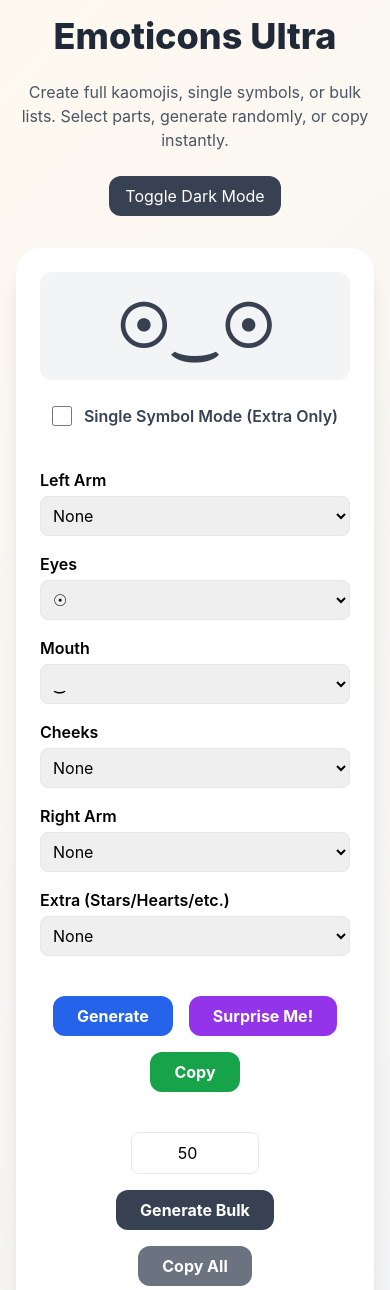
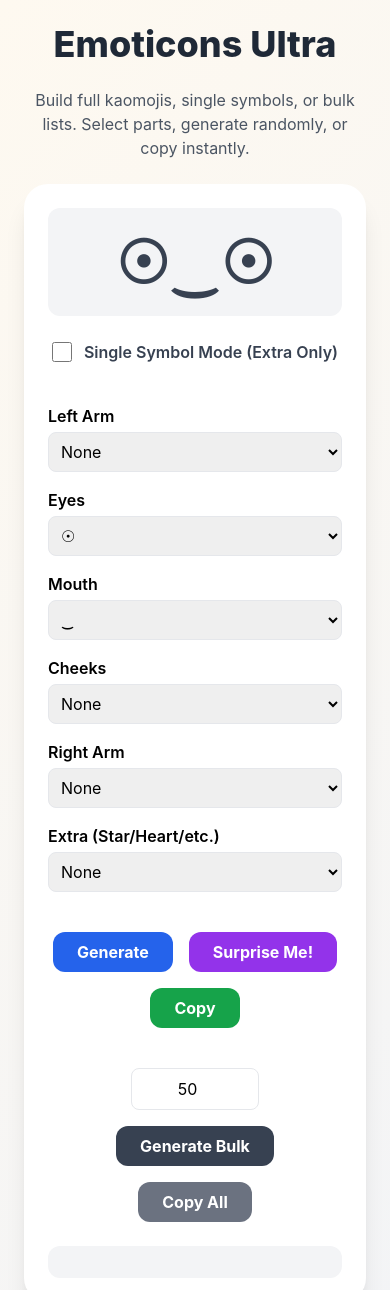
Before and after one commit to moshe888x/Emoticons-Ultra, a plain HTML site: page index.html in a window 390 px wide. Shown: the top 1290 px of the page. Drawn offline with nearby package versions, Linux system fonts and the light colour scheme.

Commit message:
index.html

```diff
--- a/index.html
+++ b/index.html
@@ -6,36 +6,30 @@
 <title>Emoticons Ultra</title>
 <script src="https://cdn.tailwindcss.com"></script>
 <style>
-  body { font-family: 'Inter', sans-serif; margin:0; padding:0; background: linear-gradient(135deg,#fef9f0,#f3f4f6); transition: background 0.3s;}
-  body.dark { background: linear-gradient(135deg,#1f2937,#111827); color:#f3f4f6;}
+  body { font-family: 'Inter', sans-serif; background: linear-gradient(135deg,#fef9f0,#f3f4f6); margin:0; padding:0; }
   .no-scrollbar::-webkit-scrollbar { display: none; }
   .no-scrollbar { -ms-overflow-style: none; scrollbar-width: none; }
-  .kaomoji-item:hover { transform: scale(1.1); background-color: #e5e7eb; transition: all 0.15s; cursor:pointer;}
-  body.dark .kaomoji-item:hover { background-color: #374151; }
+  .kaomoji-item:hover { background-color: #e5e7eb; cursor: pointer; transform: scale(1.1); transition: transform 0.15s; }
   .card { transition: transform 0.2s, box-shadow 0.2s; }
   .card:hover { transform: translateY(-5px); box-shadow: 0 10px 20px rgba(0,0,0,0.12); }
-  .btn { transition: all 0.2s; }
-  .btn:hover { transform: translateY(-2px); }
 </style>
 </head>
-<body class="flex flex-col items-center p-4 gap-6">
+<body class="flex flex-col items-center p-6 gap-6">
 
-<h1 class="text-4xl md:text-5xl font-extrabold text-gray-800 dark:text-gray-100 text-center">Emoticons Ultra</h1>
-<p class="text-gray-600 dark:text-gray-300 max-w-xl text-center">
-Create full kaomojis, single symbols, or bulk lists. Select parts, generate randomly, or copy instantly.
+<h1 class="text-4xl md:text-5xl font-extrabold text-gray-800 text-center">Emoticons Ultra</h1>
+<p class="text-gray-600 max-w-xl text-center">
+Build full kaomojis, single symbols, or bulk lists. Select parts, generate randomly, or copy instantly.
 </p>
 
-<button onclick="toggleDark()" class="px-4 py-2 bg-gray-700 dark:bg-gray-200 dark:text-gray-900 text-white rounded-xl mb-2 btn">Toggle Dark Mode</button>
-
-<div class="bg-white dark:bg-gray-800 p-6 md:p-8 rounded-3xl shadow-xl w-full max-w-6xl flex flex-col gap-6 card">
+<div class="bg-white p-6 md:p-8 rounded-3xl shadow-xl w-full max-w-6xl flex flex-col gap-6 card">
 
   <!-- Output -->
-  <div id="output" class="text-6xl md:text-8xl font-bold text-gray-700 dark:text-gray-200 text-center p-6 rounded-xl bg-gray-100 dark:bg-gray-700">(☉‿☉)</div>
+  <div id="output" class="text-6xl md:text-8xl font-bold text-gray-700 text-center p-6 rounded-xl bg-gray-100">(☉‿☉)</div>
 
   <!-- Single Symbol Toggle -->
   <div class="flex items-center justify-center gap-3 mb-4">
     <input type="checkbox" id="singleSymbolMode" class="w-5 h-5">
-    <label for="singleSymbolMode" class="font-semibold text-gray-700 dark:text-gray-300">Single Symbol Mode (Extra Only)</label>
+    <label for="singleSymbolMode" class="font-semibold text-gray-700">Single Symbol Mode (Extra Only)</label>
   </div>
 
   <!-- Part Selectors Grid -->
@@ -45,44 +39,38 @@ Create full kaomojis, single symbols, or bulk lists. Select parts, generate rand
     <div><label class="block font-semibold mb-1">Mouth</label><select id="mouth" class="w-full p-2 border rounded-lg"></select></div>
     <div><label class="block font-semibold mb-1">Cheeks</label><select id="cheeks" class="w-full p-2 border rounded-lg"></select></div>
     <div><label class="block font-semibold mb-1">Right Arm</label><select id="rightArm" class="w-full p-2 border rounded-lg"></select></div>
-    <div><label class="block font-semibold mb-1">Extra (Stars/Hearts/etc.)</label><select id="extra" class="w-full p-2 border rounded-lg"></select></div>
+    <div><label class="block font-semibold mb-1">Extra (Star/Heart/etc.)</label><select id="extra" class="w-full p-2 border rounded-lg"></select></div>
   </div>
 
   <!-- Buttons -->
   <div class="flex flex-wrap gap-4 justify-center mt-4">
-    <button onclick="generateKaomoji()" class="px-6 py-2 bg-blue-600 hover:bg-blue-700 text-white font-bold rounded-xl btn">Generate</button>
-    <button onclick="surpriseMe()" class="px-6 py-2 bg-purple-600 hover:bg-purple-700 text-white font-bold rounded-xl btn">Surprise Me!</button>
-    <button onclick="copyKaomoji()" class="px-6 py-2 bg-green-600 hover:bg-green-700 text-white font-bold rounded-xl btn">Copy</button>
+    <button onclick="generateKaomoji()" class="px-6 py-2 bg-blue-600 hover:bg-blue-700 text-white font-bold rounded-xl">Generate</button>
+    <button onclick="surpriseMe()" class="px-6 py-2 bg-purple-600 hover:bg-purple-700 text-white font-bold rounded-xl">Surprise Me!</button>
+    <button onclick="copyKaomoji()" class="px-6 py-2 bg-green-600 hover:bg-green-700 text-white font-bold rounded-xl">Copy</button>
   </div>
 
   <!-- Bulk generator -->
   <div class="flex flex-col md:flex-row gap-4 items-center justify-center mt-4">
     <input type="number" id="bulkCount" value="50" min="1" max="1000" class="p-2 border rounded-lg text-center w-32">
-    <button onclick="generateBulkKaomoji()" class="px-6 py-2 bg-gray-700 hover:bg-gray-800 text-white font-bold rounded-xl btn">Generate Bulk</button>
-    <button onclick="copyAllKaomoji()" class="px-6 py-2 bg-gray-500 hover:bg-gray-600 text-white font-bold rounded-xl btn">Copy All</button>
+    <button onclick="generateBulkKaomoji()" class="px-6 py-2 bg-gray-700 hover:bg-gray-800 text-white font-bold rounded-xl">Generate Bulk</button>
+    <button onclick="copyAllKaomoji()" class="px-6 py-2 bg-gray-500 hover:bg-gray-600 text-white font-bold rounded-xl">Copy All</button>
   </div>
 
   <!-- Bulk output -->
-  <div id="bulkOutput" class="bg-gray-100 dark:bg-gray-700 p-4 rounded-xl max-h-96 overflow-y-auto flex flex-wrap gap-2 no-scrollbar"></div>
+  <div id="bulkOutput" class="bg-gray-100 p-4 rounded-xl max-h-96 overflow-y-auto flex flex-wrap gap-2 no-scrollbar"></div>
 
 </div>
 
 <script>
-// ------------------- DARK MODE -------------------
-function toggleDark(){document.body.classList.toggle('dark');}
-
-// ------------------- PARTS -------------------
 const leftArms = ["","(","（","╰(","(づ","(っ","(ﾉ","ヽ(","ʕ","ヾ","ε","٩(","(*","ヽ","(⌒","╭(","༼","༽"];
 const rightArms = ["",")","）",")╯",")づ",")っ",")ﾉ",")ノ","ʔ","ﾉ","٩)", "(*",")⌒",")╮","༽","༼"];
 const eyesList = ["","^","°","•","¬","ಠ","´","x","X","T","ಥ","⊙","☉","♥","❤","♡","✿","☆","◕","•","o","u","◉","∪","⌒","∘","⌣","｡","☼"];
 const mouths = ["","_","o","O","ω","﹏","‿","△","∀","3","︿","Д","皿","益","д","ε","з","v","▾","ᗝ","□","◡","╯","~"];
 const cheeks = ["","///","｀","´","♥","♡","✿","o","｡","°","*",".","~"];
-const extras = ["","ﾉ*:･ﾟ✧","♥","♡","✿","☆","✧","★","!!","~","♪","♫","☆ﾟ.*･｡ﾟ","ノ","(っ˘з(˘⌣˘ )","!","?","^.^","☆","★","❀","✪","✦","✩"];
+const extras = ["","ﾉ*:･ﾟ✧","♥","♡","✿","☆","✧","★","!!","~","♪","♫","☆ﾟ.*･｡ﾟ","ノ","(っ˘з(˘⌣˘ )","!","?","^.^","☆","★","❀","✪"];
 
-// ------------------- RANDOM -------------------
 function getRandom(list){return list[Math.floor(Math.random()*list.length)];}
 
-// ------------------- GENERATE -------------------
 function generateKaomojiString(random=false){
   const singleMode=document.getElementById("singleSymbolMode").checked;
   if(singleMode) return random?getRandom(extras):document.getElementById("extra").value||" ";
@@ -116,17 +104,12 @@ function copyAllKaomoji(){
   navigator.clipboard.writeText(all);
 }
 
-// ------------------- INIT SELECTS -------------------
+// Fill selects
 function fillSelect(id,list,defaultValue=""){
   const sel=document.getElementById(id); sel.innerHTML="";
-  list.forEach(item=>{
-    const opt=document.createElement("option");
-    opt.value=item; opt.textContent=item||"None";
-    sel.appendChild(opt);
-  });
+  list.forEach(item=>{const opt=document.createElement("option"); opt.value=item; opt.textContent=item||"None"; sel.appendChild(opt);});
   if(defaultValue) sel.value=defaultValue;
 }
-
 fillSelect("leftArm", leftArms); fillSelect("rightArm", rightArms);
 fillSelect("eyes", eyesList,"☉"); fillSelect("mouth", mouths,"‿");
 fillSelect("cheeks", cheeks); fillSelect("extra", extras);
```
